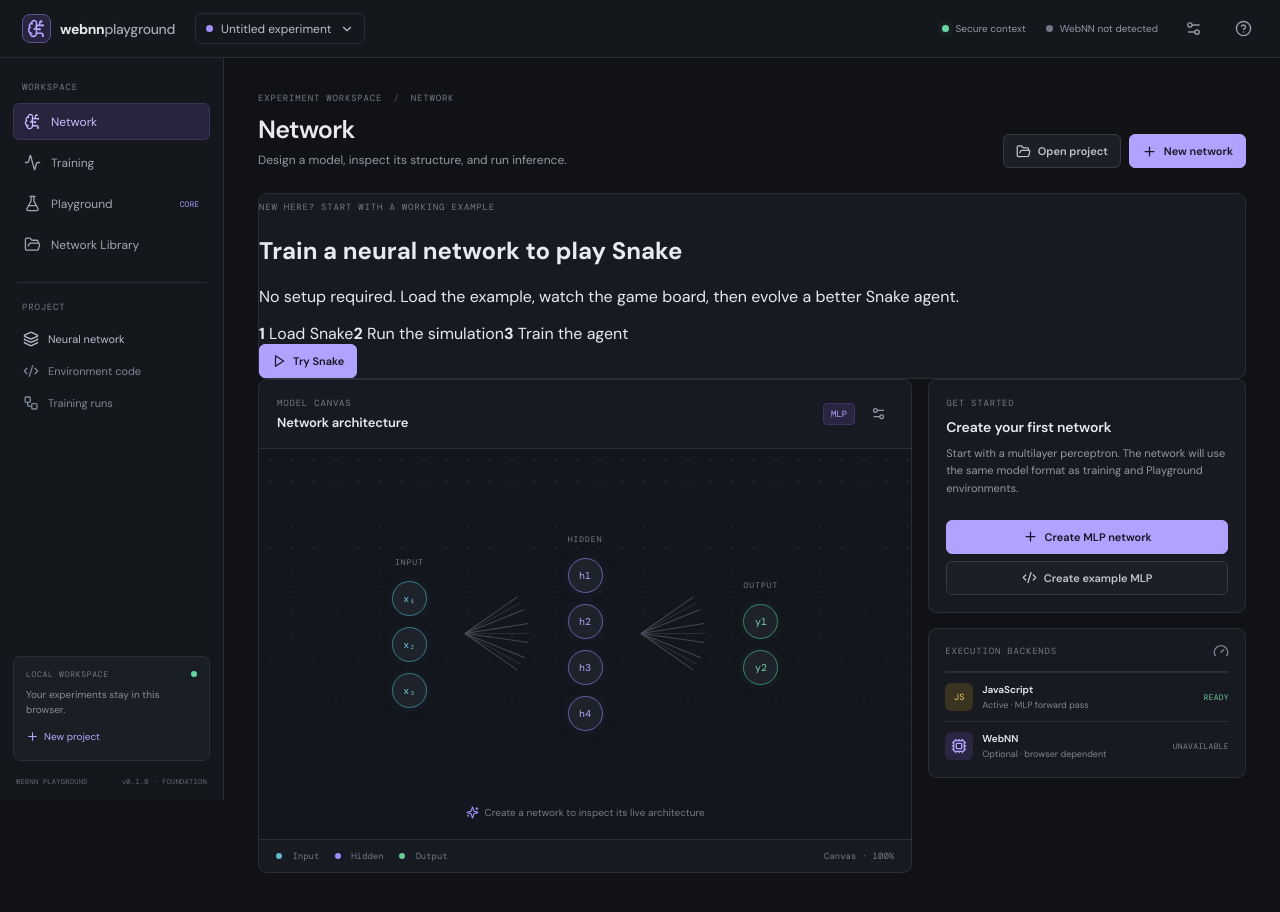
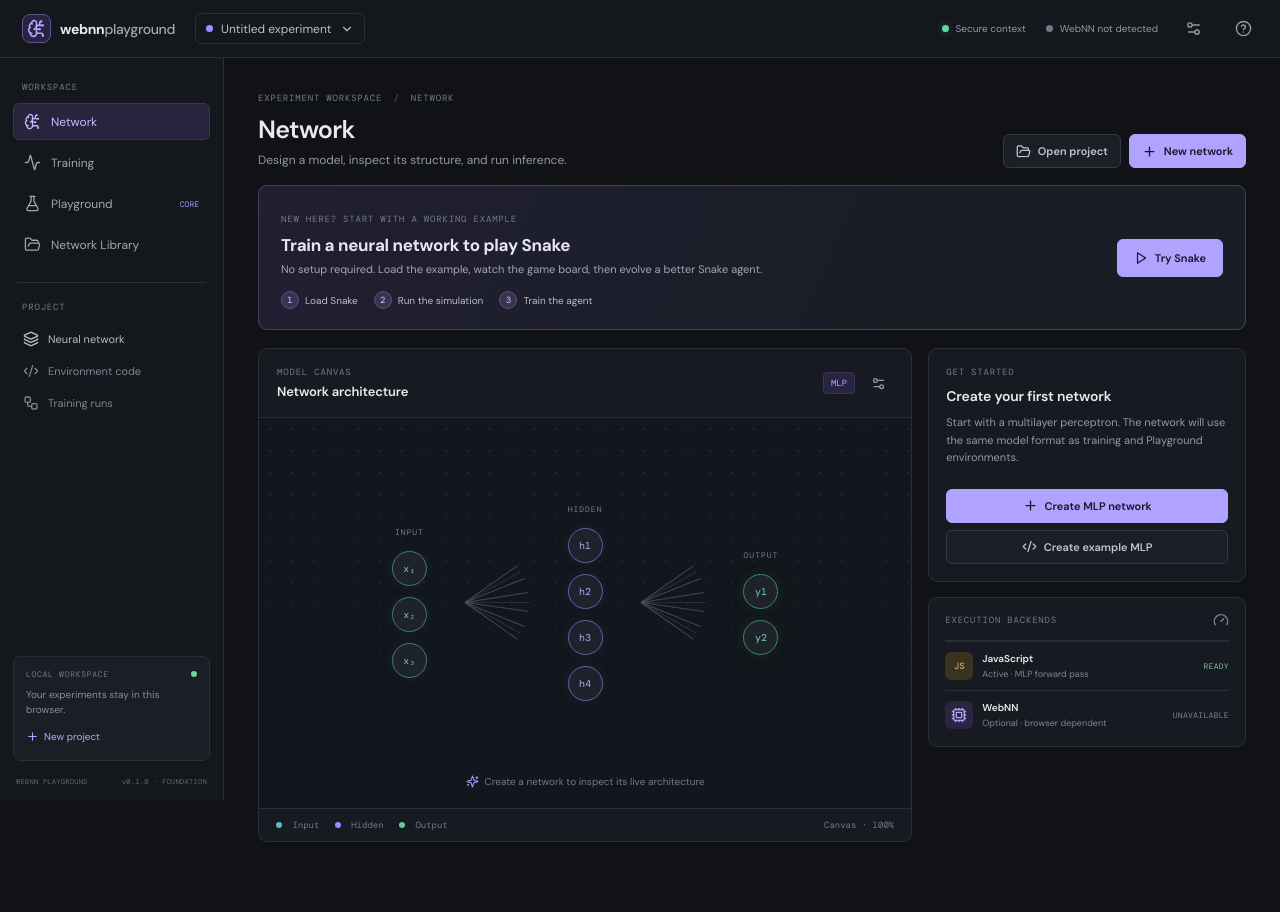
Before and after one commit to ckfun0skf/webnn-playground, a React (Vite) app: page / in a window 1280 px wide. Shown: the top 912 px of the page. After the commit the page ends 884 px from the top, so only its background shows below. Built offline with nearby package versions, Linux system fonts and the light colour scheme.

Commit message:
style: improve first-run guidance and Snake instructions

```diff
--- a/src/styles.css
+++ b/src/styles.css
@@ -346,3 +346,22 @@ h1 { margin: 0; font-size: 25px; font-weight: 600; letter-spacing: -.7px; }
   .model-detail-heading > div { align-items: flex-start; flex-direction: column; gap: 4px; }
   .layer-heading-controls { flex-wrap: wrap; gap: 7px; }
 }
+
+
+/* Guided first-run experience */
+.getting-started {
+  display: flex; align-items: center; justify-content: space-between; gap: 24px;
+  margin: -8px 0 18px; padding: 20px 22px;
+  background: linear-gradient(115deg, #211f32, #191d25 72%); border-color: #484064;
+}
+.getting-started-copy { min-width: 0; }
+.getting-started h2 { margin: 7px 0 5px; color: #e7e4f5; font-size: 17px; letter-spacing: -.3px; }
+.getting-started p { margin: 0; color: #a5a5b4; font-size: 11px; line-height: 1.55; }
+.getting-started-steps { display: flex; flex-wrap: wrap; gap: 16px; margin-top: 13px; color: #b9bdc9; font-size: 10px; }
+.getting-started-steps span { display: inline-flex; align-items: center; gap: 6px; }
+.getting-started-steps b { display: grid; place-items: center; width: 18px; height: 18px; color: #d6ceff; background: #393252; border: 1px solid #5a507d; border-radius: 50%; font: 9px var(--mono); }
+.getting-started > .primary-button { flex: 0 0 auto; min-height: 38px; padding: 0 16px; }
+.playground-howto { display: grid; gap: 6px; padding: 12px 15px; background: #1c2029; border-bottom: 1px solid var(--border); color: #9da5b2; font-size: 10px; line-height: 1.5; }
+.playground-howto strong { color: #d9d4f3; font-size: 11px; }
+.playground-howto b { color: #c3b8ff; font-weight: 600; }
+@media (max-width: 760px) { .getting-started { align-items: flex-start; flex-direction: column; } }
```
